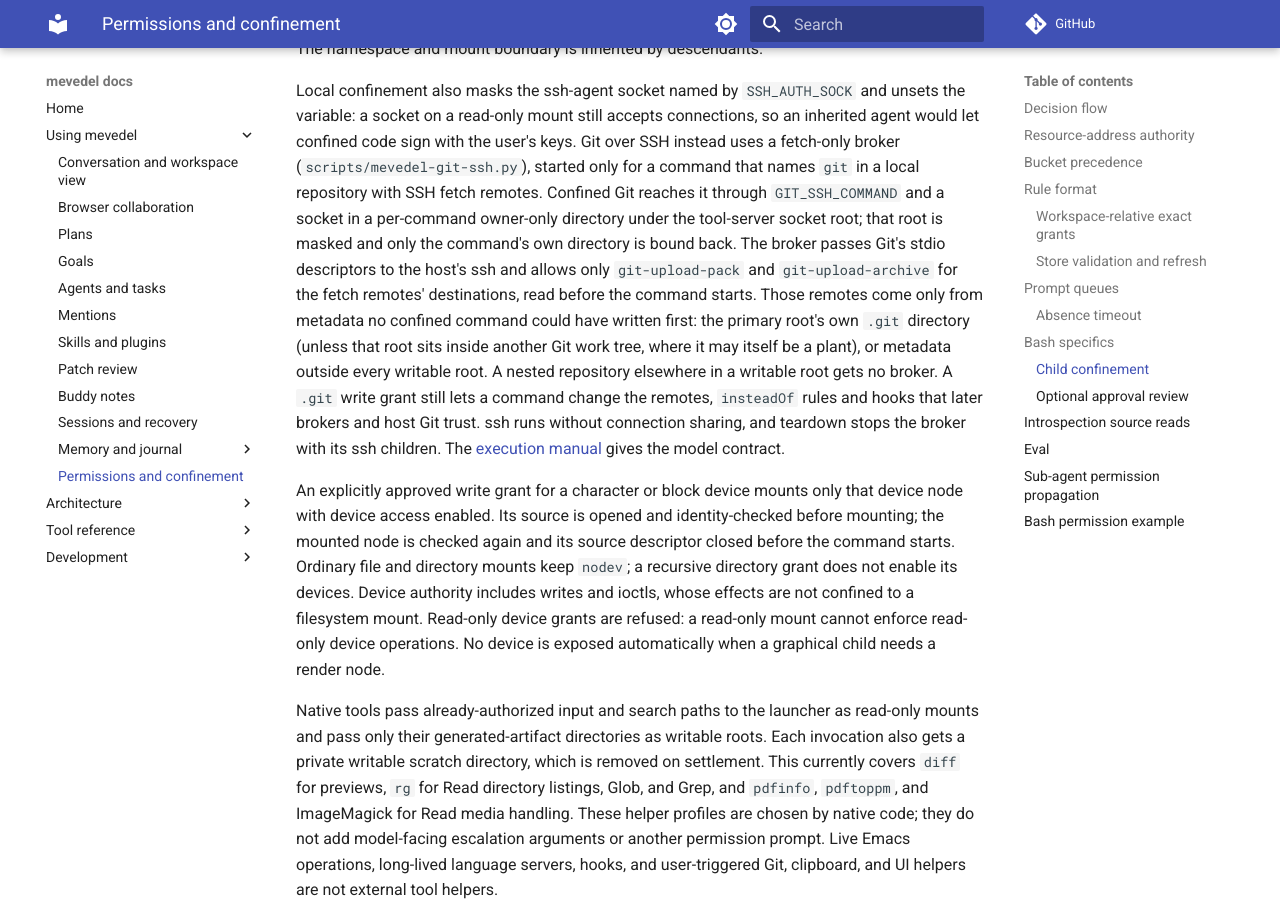
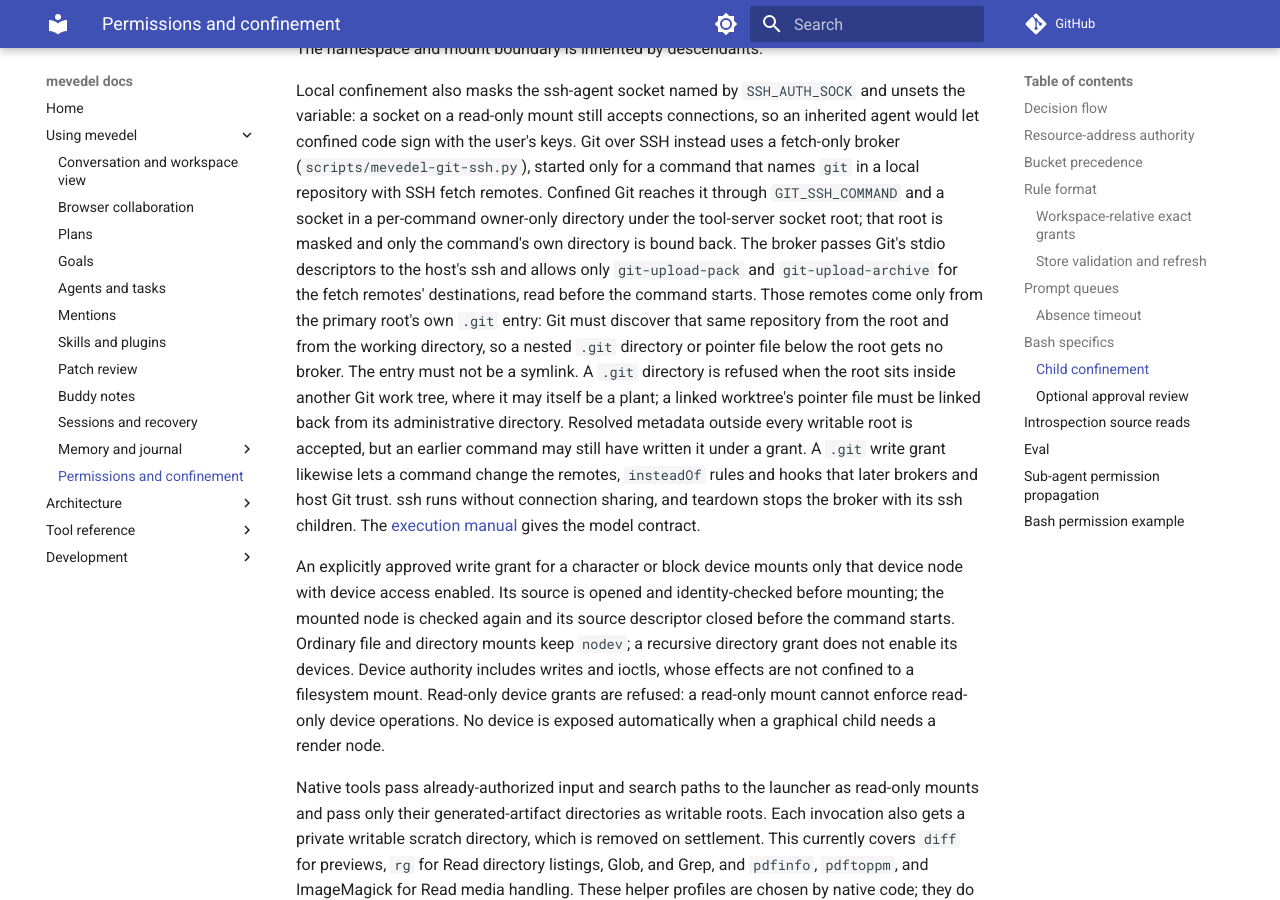
Before and after one commit to FrauH0lle/mevedel, an MkDocs documentation site: the page built from docs/permissions.md, in a window 1280 px wide and 900 px high, scrolled down 21777 px. Built offline with MkDocs 1.6.1 and Material for MkDocs 9.7.7, drawn with Linux system fonts in a browser that asks for light colours; comment, search, counter and statistics services are not loaded.

Commit message:
fix(sandbox): Anchor the Git broker's repository at the primary root
Security re-review: the trust rule checked only the resolved Git and
common directories.  A confined command could write sub/.git as a pointer
file to any repository outside the roots (one planted under an earlier
grant, a third-party clone, /tmp), and a command with workdir sub then
got a broker allowing that repository's remotes.

* mevedel-sandbox.el (mevedel-sandbox--git-ssh-discover): New.  Runs
`git rev-parse --show-toplevel --git-dir --git-common-dir' without
environment overrides of discovery.
(mevedel-sandbox--git-ssh-git-dir): Discover from the primary root, not
the workdir.  The root's own .git entry must exist and not be a symlink;
the root must be the discovered top level; the workdir must discover
exactly the same top level and directories.  A pointer file must be
linked back from its worktree administrative directory; a directory keeps
the not-inside-another-work-tree check.  Resolved directories are still
checked with `mevedel-sandbox--git-ssh-trusted-p'.
(mevedel-sandbox--git-ssh-trusted-p): Note that metadata outside the
roots may have been written under an earlier grant.
* docs/permissions.md (Child confinement): Describe the rule and that
caveat.
* docs/tools/execution.md (Git over SSH): Ditto, briefly.
* test/test-mevedel-sandbox-git-ssh.el: Real Bubblewrap regressions for
pointer plants D (repository planted under an earlier grant), E1 (an
existing repository), E3 (relative pointer), each with the workdir as its
own root and under the workspace root (E5).

Validation: new ERT file 10/10; the previous rule fails the new case;
the reviewer's test-probe-trust.el reports no broker and no stub call
for D, E1, E2, E3 and E5; related files 866/866; strict compile and
standards check clean.

```diff
--- a/docs/permissions.md
+++ b/docs/permissions.md
@@ -973,11 +973,15 @@
 masked and only the command's own directory is bound back. The broker passes
 Git's stdio descriptors to the host's ssh and allows only `git-upload-pack` and
 `git-upload-archive` for the fetch remotes' destinations, read before the command
-starts. Those remotes come only from metadata no confined command could have
-written first: the primary root's own `.git` directory (unless that root sits
-inside another Git work tree, where it may itself be a plant), or metadata
-outside every writable root. A nested repository elsewhere in a writable root
-gets no broker. A `.git` write grant still lets a command change the remotes,
+starts. Those remotes come only from the primary root's own `.git` entry:
+Git must discover that same repository from the root and from the working
+directory, so a nested `.git` directory or pointer file below the root gets no
+broker. The entry must not be a symlink. A `.git` directory is refused when the
+root sits inside another Git work tree, where it may itself be a plant; a
+linked worktree's pointer file must be linked back from its administrative
+directory. Resolved metadata outside every writable root is accepted, but an
+earlier command may still have written it under a grant. A `.git` write grant
+likewise lets a command change the remotes,
 `insteadOf` rules and hooks that later brokers and host Git trust. ssh runs
 without connection sharing, and teardown stops the broker with its ssh
 children. The
```
Also changed, not shown: docs/tools/execution.md (+2 -2 lines), 2 other files.
